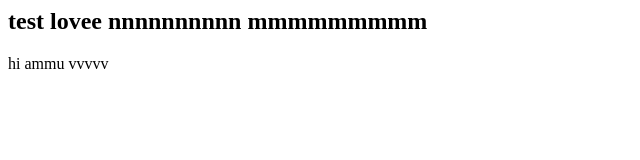
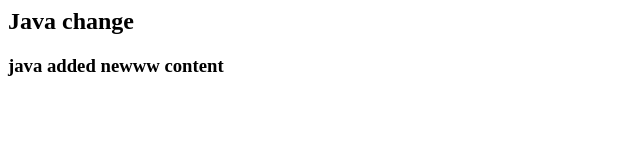
Before and after one commit to Jayasree-Ectesso/GitTest, a plain HTML site: page a.html in a window 1280 px wide. Shown: the whole page, without its empty margins (0-640 px from the left). Drawn offline with Linux system fonts and the light colour scheme.

Commit message:
hello commit

```diff
--- a/a.html
+++ b/a.html
@@ -1,10 +1,7 @@
 <html>
 <body>
-<h2>test
-lovee
-nnnnnnnnnn
-mmmmmmmmm</h2>
-hi ammu vvvvv
+<h2>Java change</h2>
+<h3>java added newww content</h3>
 </body>
 
 </html>
```
